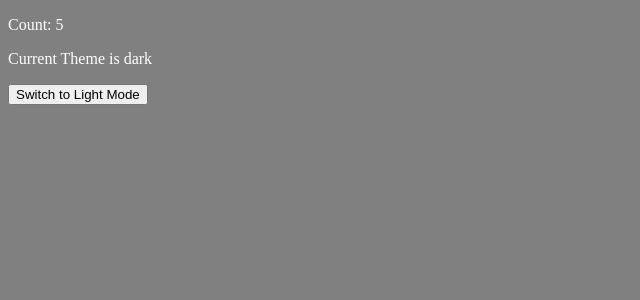
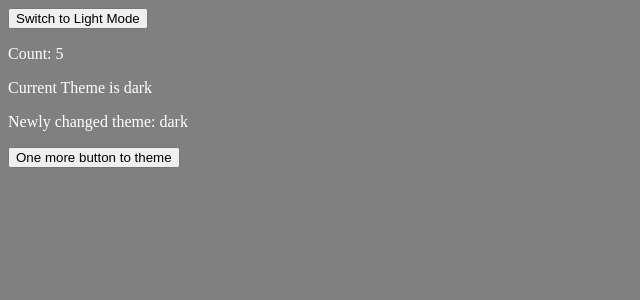
Before and after one commit to Anusuya-SK/React-Projects, a React (Create React App) app in the folder react_hooks/: page / in a window 1280 px wide. Shown: the top 300 px of the page, without its empty margins (0-640 px from the left). Built offline with nearby package versions, Linux system fonts and the light colour scheme.

Commit message:
useContect Hook

```diff
--- a/react_hooks/src/App.js
+++ b/react_hooks/src/App.js
@@ -6,12 +6,23 @@ import './App.css'; // Import the CSS
 function App() {
   const[theme, setTheme] = useState('dark');
   const isDark = theme === 'dark';
+
+  const toggleTheme = () => {
+    setTheme(prev => (prev === 'light' ? 'dark' : 'light'));
+  };
+
+  const themeChange = {
+    theme,
+    toggleTheme,
+  };
+
   return (
     <div className={`app-container ${theme}`}>
-      <ThemeContext.Provider value={theme}>
+      <button onClick={() => setTheme(isDark ? 'light' : 'dark')}>Switch to {isDark ? 'Light' : 'Dark'} Mode</button>
+      {/* If value={theme} pass the single value */}
+      <ThemeContext.Provider value={themeChange}>
         <UseStateUseEffectHook />
       </ThemeContext.Provider>
-      <button onClick={() => setTheme(isDark ? 'light' : 'dark')}>Switch to {isDark ? 'Light' : 'Dark'} Mode</button>
     </div>
   );
 }
--- a/react_hooks/src/components/Hooks.js
+++ b/react_hooks/src/components/Hooks.js
@@ -8,7 +8,7 @@
 // | `useState`            | Add state to function components                                 |
 // | `useEffect`           | Run side effects (like API calls, subscriptions, etc.)           |
 // | `useContext`          | Access React Context API                                         |
-// | `useRef`              | Reference DOM elements or persist mutable values across renders  |
+// | `useRef`              | Access DOM elements directly or persist mutable values across renders  |
 // | `useMemo`             | Optimize performance by memoizing expensive computations         |
 // | `useCallback`         | Memoize functions to prevent unnecessary re-renders              |
 // | `useReducer`          | An alternative to `useState` for complex state logic             |
--- a/react_hooks/src/components/ThemeContext.js
+++ b/react_hooks/src/components/ThemeContext.js
@@ -1,5 +1,5 @@
 import { createContext } from "react";
 
-const ThemeContext = createContext();
+const ThemeContext = createContext(); // default: undefined
 
 export default ThemeContext;
--- a/react_hooks/src/components/UseStateUseEffectHook.js
+++ b/react_hooks/src/components/UseStateUseEffectHook.js
@@ -2,7 +2,8 @@ import React, { useContext, useEffect, useState } from 'react'
 import ThemeContext from './ThemeContext';
 
 function UseStateUseEffectHook() {
-  const theme = useContext(ThemeContext);
+  //const theme = useContext(ThemeContext); // single value
+  const { theme, toggleTheme } = useContext(ThemeContext); // object
   const[count, setCount] = useState(0);
 
   useEffect(() => {
@@ -33,6 +34,8 @@ function UseStateUseEffectHook() {
     <div>
         <p>Count: {count}</p>
         <p>Current Theme is {theme}</p>
+        <p>Newly changed theme: {theme}</p>
+        <button onClick={toggleTheme}>One more button to theme</button>
     </div>
   )
 }
```
